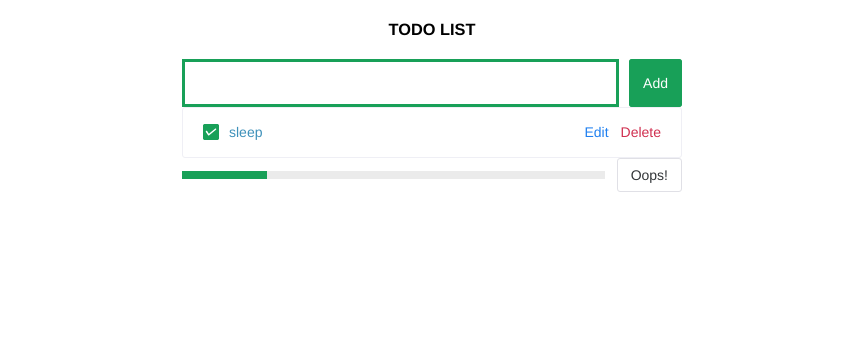
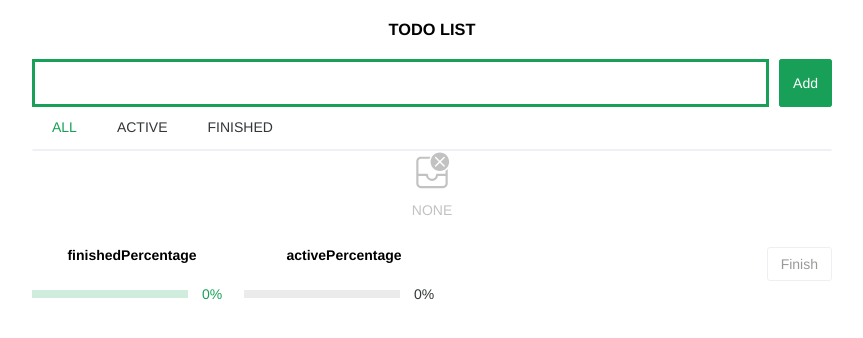
Before and after one commit to tianfanfan/vue3-vite-ts, a Vue app: page / in a window 1280 px wide. Shown: the top 338 px of the page, without its empty margins (208-1071 px from the left). Built offline with nearby package versions, Linux system fonts and the light colour scheme; a small style sheet from the web is missing.

Commit message:
feat 添加 active percent

```diff
--- a/src/App.vue
+++ b/src/App.vue
@@ -35,7 +35,7 @@ export default defineComponent({
 </style>
 <style scoped>
 .TodoList {
-  width: 500px;
+  width: 800px;
   margin: auto;
 }
 </style>
--- a/src/components/todo-list/InputTask.vue
+++ b/src/components/todo-list/InputTask.vue
@@ -1,6 +1,6 @@
 <template>
   <div class="input-task">
-    <input v-model="input" class="input" />
+    <input v-model="input" class="input" @change="confirmAdd" />
     <div class="right">
       <n-button class="confirmAdd" type="primary" @click="confirmAdd">
         Add
--- a/src/components/todo-list/TodoList.vue
+++ b/src/components/todo-list/TodoList.vue
@@ -2,30 +2,52 @@
   <div>
     <h3>TODO LIST</h3>
     <InputTask @add="add"></InputTask>
+    <n-menu
+      v-model:value="activeKey"
+      mode="horizontal"
+      :options="menuOptions"
+    />
 
+    <div class="main">
       <n-list bordered>
         <n-list-item v-for="task in todoList" :key="task.id" class="item">
           <todo-list-item
             :id="task.id"
             :title="task.title"
-          :check="getChecked(task.id)"
+            :check="task.active"
+            :finished="task.finished"
             @delete="handlerDeleteTask"
             @chose-task="handlerChoseTask"
             @edit-task="handlerEditTask"
           ></todo-list-item>
         </n-list-item>
       </n-list>
+      <n-empty v-if="todoList.length === 0" description="NONE"></n-empty>
+    </div>
     <div class="footer">
       <div class="progress">
+        <h4>finishedPercentage</h4>
         <n-progress
-          status="success"
           type="line"
           border-radius="0"
-          :show-indicator="false"
-          :percentage="20"
+          :percentage="finishedPercentage"
+          :color="themeVars.successColor"
+          :rail-color="changeColor(themeVars.successColor, { alpha: 0.2 })"
+          :indicator-text-color="themeVars.successColor"
         />
       </div>
-      <n-button>Oops!</n-button>
+      <div class="progress">
+        <h4>activePercentage</h4>
+        <n-progress
+          type="line"
+          border-radius="0"
+          :percentage="activePercentage"
+        />
+      </div>
+      <div class="gap"></div>
+      <n-button :disabled="disableFinish" @click="handlerComplete">
+        Finish
+      </n-button>
     </div>
   </div>
 </template>
@@ -36,18 +58,70 @@ import _ from "lodash";
 import { storeToRefs } from "pinia";
 import InputTask from "./InputTask.vue";
 import TodoListItem from "./TodoListItem.vue";
-import { computed, defineComponent } from "vue";
+import { computed, ref, toRaw } from "vue";
+import { useThemeVars } from "naive-ui";
+import { changeColor } from "seemly";
 
+const themeVars = useThemeVars();
 const todoListStore = useTodoListStore();
 const todoListStoreRef = storeToRefs(todoListStore);
-const { list: todoList, checkedIds } = todoListStoreRef;
+const { list } = todoListStoreRef;
 
+const activeKey = ref("ALL");
+
+const menuOptions = [
+  {
+    label: "ALL",
+    key: "ALL",
+  },
+  {
+    label: "ACTIVE",
+    key: "ACTIVE",
+  },
+  {
+    label: "FINISHED",
+    key: "FINISHED",
+  },
+];
 const add = (v: string) => {
   todoListStore.addTask({
     title: v,
     id: `${Math.random()}`,
+    finished: false,
+    active: false,
   });
 };
+
+const todoList = computed(() => {
+  switch (activeKey.value) {
+    case "ALL":
+      return list.value;
+    case "ACTIVE":
+      return list.value.filter((v) => v.active);
+    case "FINISHED":
+      return list.value.filter((v) => v.finished);
+    default:
+      return list.value;
+  }
+});
+
+const finishedPercentage = computed(() => {
+  const finishedCount = list.value.filter((v) => v.finished).length;
+  const allCount = list.value.length;
+  const p = finishedCount / allCount;
+  return allCount === 0 ? 0 : _.clamp(_.toInteger(p * 100), 0, 100);
+});
+
+const activePercentage = computed(() => {
+  const finishedCount = list.value.filter((v) => v.active).length;
+  const allCount = list.value.length;
+  const p = finishedCount / allCount;
+  return allCount === 0 ? 0 : _.clamp(_.toInteger(p * 100), 0, 100);
+});
+
+const disableFinish = computed(() => {
+  return todoList.value.filter((v) => v.active).length === 0;
+});
 
 const handlerDeleteTask = (id: string) => {
   todoListStore.deleteTask(id);
@@ -59,13 +133,13 @@ const handlerEditTask = (payload: { title: string; id: string }) => {
   todoListStore.editTask(payload);
 };
 
-const getChecked = computed(() => {
-  return (id: string) => {
-    return checkedIds.value.includes(id);
+const handlerComplete = () => {
+  todoListStore.completeTasks(
+    list.value.filter((v) => v.active).map((v) => v.id),
+  );
 };
-});
 </script>
-<style scoped>
+<style scoped lang="less">
 ul {
   padding: 0;
   text-align: left;
@@ -75,19 +149,27 @@ li {
 }
 
 /* fix: flex 布局无限扩宽问题 */
-.item :deep() .n-list-item__main {
+.item :deep(.n-list-item__main) {
   min-width: 0;
 }
 
+.main {
+  max-height: 80vh;
+  overflow-y: auto;
+}
 .footer {
   display: flex;
   align-items: center;
+  .gap {
+    flex: 1 1 auto;
   }
   .progress {
     max-width: 100%;
-  flex: 1 1 auto;
+    flex: 0 0 auto;
+    width: 200px;
     margin-right: 12px;
     padding-top: 4px;
     padding-bottom: 4px;
   }
+}
 </style>
--- a/src/components/todo-list/TodoListItem.vue
+++ b/src/components/todo-list/TodoListItem.vue
@@ -2,18 +2,27 @@
   <div class="task-card">
     <n-checkbox
       class="checkbox"
-      :checked="check"
-      @update:checked="handlerCheck"
+      :active="finished || check"
+      :disabled="finished"
+      @update:active="handlerCheck"
     >
     </n-checkbox>
-    <div class="content" @click="handlerCheck(!check)">
+    <div
+      :class="{
+        content: true,
+        finished: finished,
+      }"
+      @click="handlerCheck(!check)"
+    >
       {{ title }}
     </div>
 
     <div class="operation">
       <n-space>
         <edit-input-item ref="editComponent" @addx="handlerAdd">
-          <n-button text type="info" @click="handlerEdit"> Edit </n-button>
+          <n-button text type="info" :disabled="finished" @click="handlerEdit">
+            Edit
+          </n-button>
         </edit-input-item>
         <n-button text type="error" @click="handlerDelete"> Delete </n-button>
       </n-space>
@@ -31,6 +40,7 @@ interface Props {
   id: string;
   title: string;
   check: boolean;
+  finished: boolean;
 }
 
 const props = withDefaults(defineProps<Props>(), {
@@ -38,7 +48,7 @@ const props = withDefaults(defineProps<Props>(), {
   title: "",
   check: false,
 });
-const { id, check, title } = toRefs(props);
+const { id, check, title, finished } = toRefs(props);
 
 const emit = defineEmits<{
   (e: "chose-task", arg: { id: string; check: boolean }): void;
@@ -79,6 +89,9 @@ const handlerAdd = (title: string) => {
     text-overflow: ellipsis;
     color: #3f91ba;
     word-break: break-all;
+    &.finished {
+      text-decoration: line-through;
+    }
   }
 
   .operation {
--- a/src/store/useTodoListStore.ts
+++ b/src/store/useTodoListStore.ts
@@ -1,24 +1,20 @@
+import _ from "lodash";
 import { defineStore } from "pinia";
 type Task = {
   title: string;
   id: string;
+  finished: boolean;
+  active: boolean;
 };
 
 interface State {
   list: Array<Task>;
-  checkedIds: Array<Task["id"]>;
 }
 
 export const useTodoListStore = defineStore("todoListStore", {
   state: () => {
     const state: State = {
-      list: [
-        {
-          title: "sleep",
-          id: "111",
-        },
-      ],
-      checkedIds: ["111"],
+      list: [],
     };
     return state;
   },
@@ -26,21 +22,32 @@ export const useTodoListStore = defineStore("todoListStore", {
     addTask(task: Task) {
       this.list.push(task);
     },
+
     deleteTask(id: Task["id"]) {
       this.list = this.list.filter((v) => v.id !== id);
     },
     checkTask({ check, id }: { check: boolean; id: string }) {
-      if (check) {
-        if (!this.checkedIds.includes(id)) this.checkedIds.push(id);
-      } else {
-        this.checkedIds = this.checkedIds.filter((v) => v !== id);
-      }
+      this.list.forEach((task) => {
+        if (task.id === id) {
+          task.active = check;
+        }
+      });
     },
+
     editTask({ id, title }: { id: string; title: string }) {
       const currentTask = this.list.find((v) => v.id === id);
       if (currentTask?.title) {
         currentTask.title = title;
       }
     },
+
+    completeTasks(ids: string[]) {
+      this.list.forEach((task) => {
+        if (ids.includes(task.id)) {
+          task.finished = true;
+          task.active = false;
+        }
+      });
+    },
   },
 });
```
Lines whose indentation alone changed are shown as unchanged.
